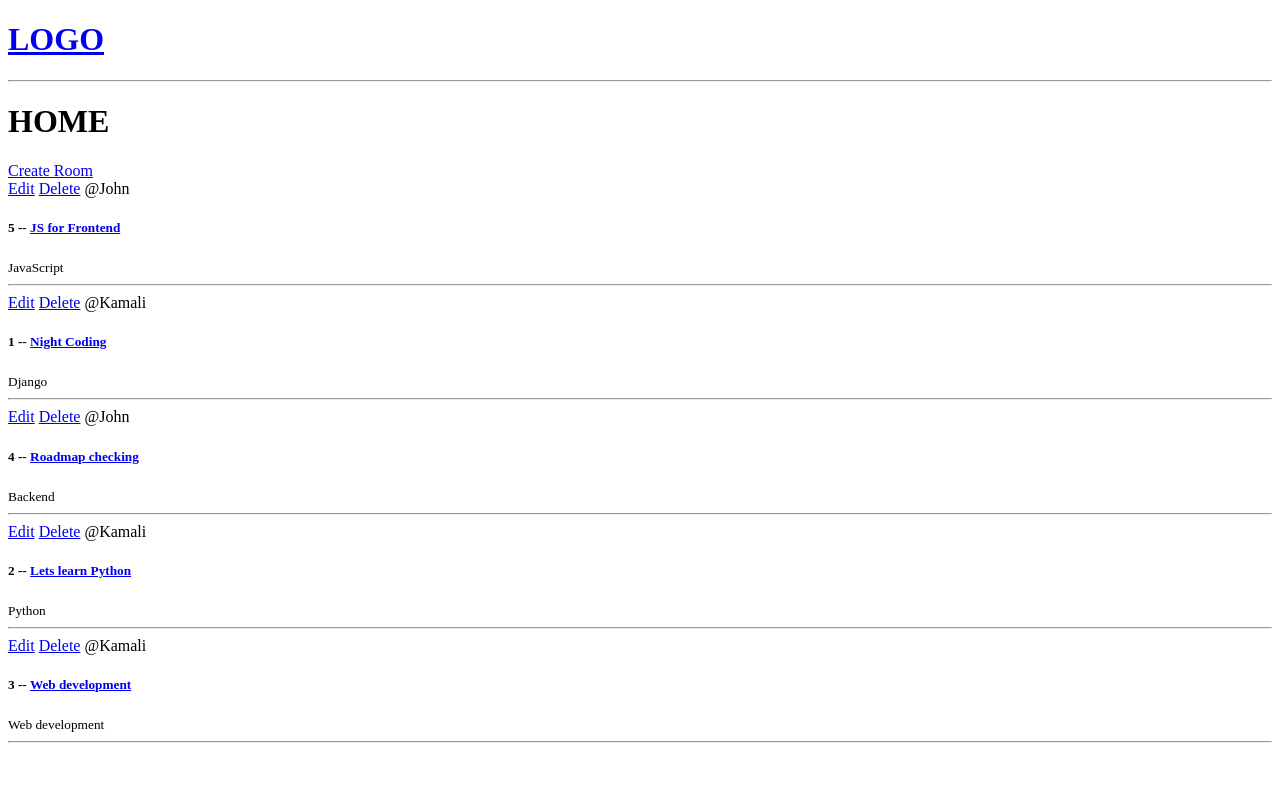
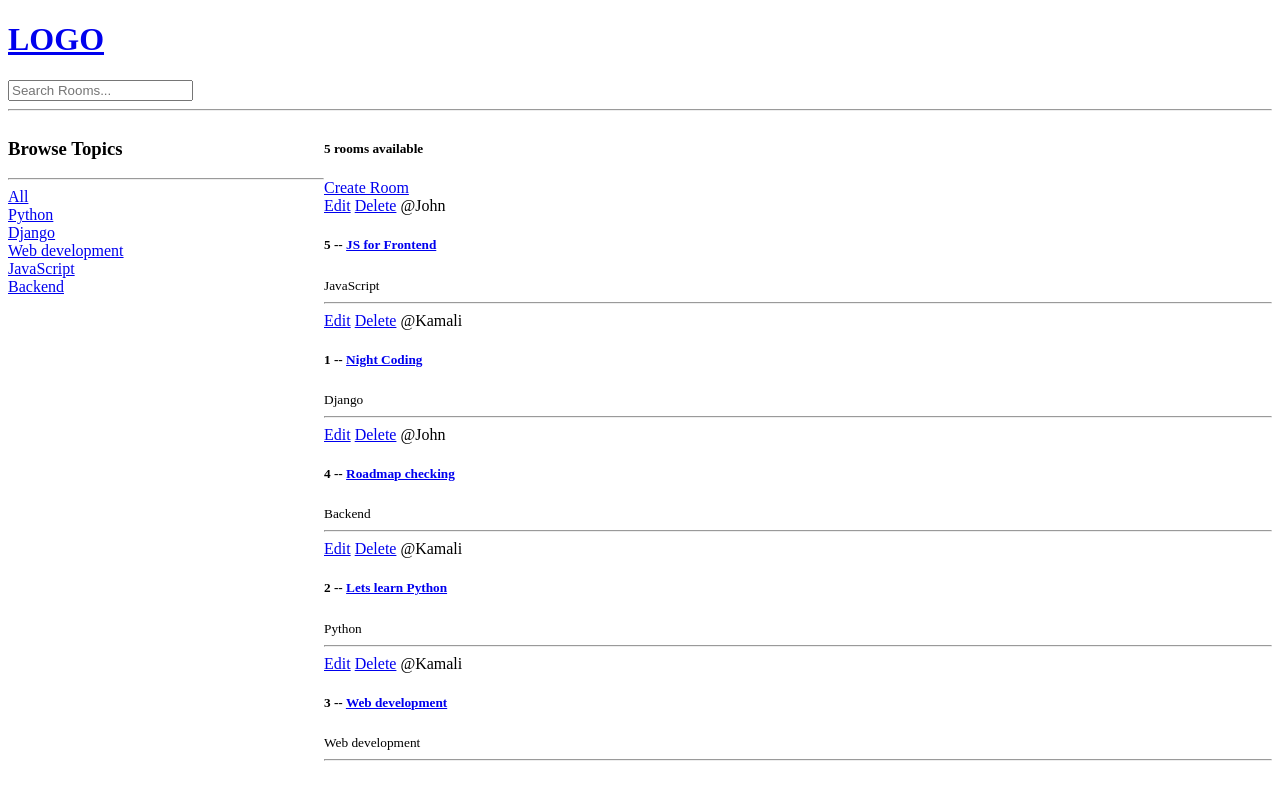
Before and after one commit to Malikahnb/StudyBud, a Django app: page / in a window 1280 px wide. Run offline with Django 4.2, Linux system fonts and the light colour scheme; data comes from the database, SQL or seed files in the repository.

Commit message:
search bar and filtering added

```diff
--- a/base/templates/base/home.html
+++ b/base/templates/base/home.html
@@ -1,9 +1,32 @@
 {% extends 'main.html' %}
 
 {% block content %}
-    <h1>HOME</h1>
+    <style>
+        .home-container {
+            display: grid;
+            grid-template-columns: 1fr 3fr;
+        }
+    </style>
+
+    <div class="home-container">
+        <div>
+            <h3>Browse Topics</h3>
+            <hr>
 
             <div>
+                <a href="{% url 'home' %}">All</a>
+            </div>
+
+
+            {% for topic in topics %}
+                <div>
+                    <a href="{% url 'home' %}?q={{ topic.name }}">{{ topic.name }}</a>
+                </div>
+            {% endfor %}
+        </div>
+
+        <div>
+        <h5>{{ room_count }} rooms available</h5>
             <a href="{% url 'create-room' %}">Create Room</a>
             <div>
                 {% for room in rooms %}
@@ -18,5 +41,6 @@
                 {% endfor %}
             </div>
         </div>
+    </div>
 
 {% endblock %}
--- a/base/views.py
+++ b/base/views.py
@@ -1,5 +1,6 @@
 from django.shortcuts import render, redirect
-from .models import Room
+from django.db.models  import Q
+from .models import Room, Topic
 from .forms import RoomForm
 
 
@@ -12,8 +13,17 @@ from .forms import RoomForm
 
 
 def home(request):
-    rooms = Room.objects.all()
-    context = {'rooms': rooms}
+    q = request.GET.get('q') if request.GET.get('q') != None else ''
+
+    rooms = Room.objects.filter(
+        Q(topic__name__contains=q) |
+        Q(name__icontains=q) |
+        Q(description__icontains=q)
+    )
+
+    topics = Topic.objects.all()
+    room_count = rooms.count()
+    context = {'rooms': rooms, 'topics': topics, 'room_count': room_count}
     return render(request, 'base/home.html', context)
 
 
--- a/templates/navbar.html
+++ b/templates/navbar.html
@@ -2,4 +2,8 @@
     <h1>LOGO</h1>
 </a>
 
+<form method="get" action="{% url 'home' %}">
+    <input type="text" name="q" placeholder="Search Rooms..."/>
+</form>
+
 <hr>
```
Also changed, not shown: base/migrations/0001_initial.py (added), base/migrations/0002_topic_room_host_message_room_topic.py (added). Lines whose indentation alone changed are shown as unchanged.
